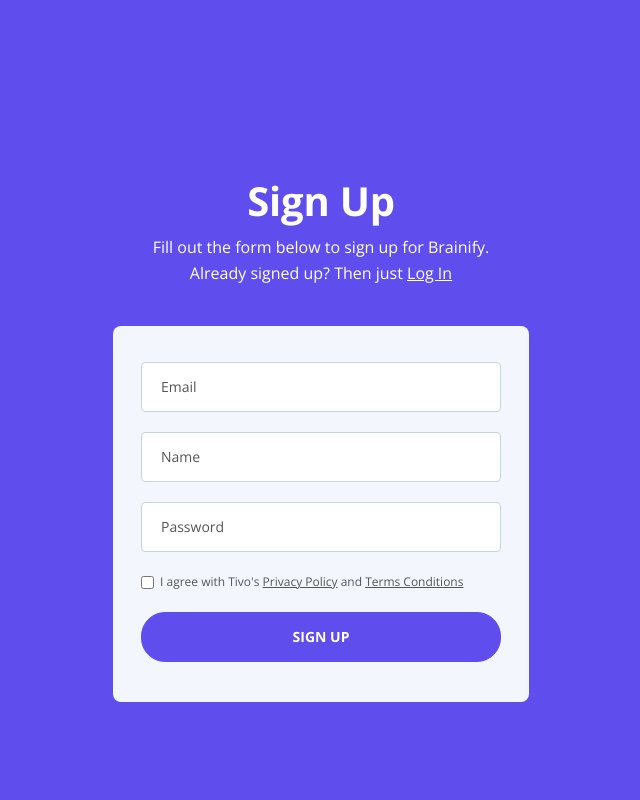
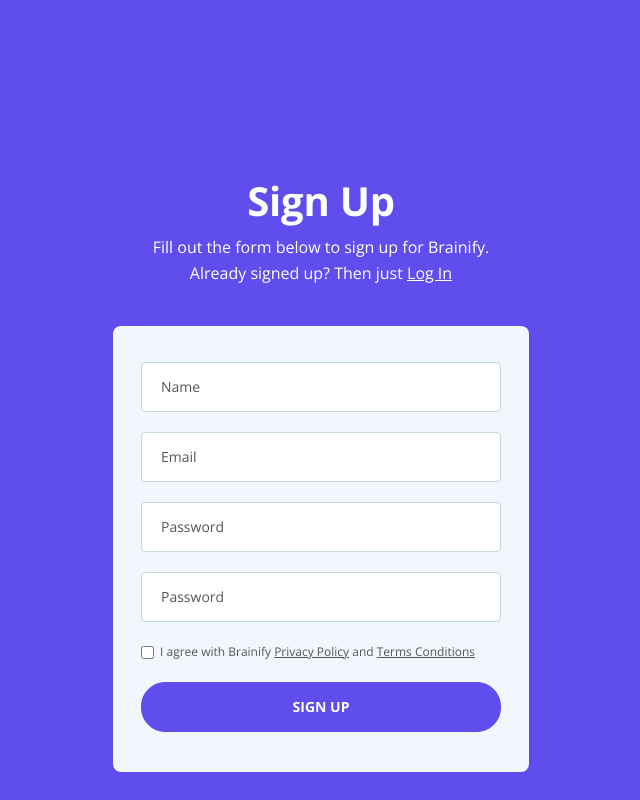
Before and after one commit to RudraMalvankar/KNOWHOW-TheNextBigThing, a PHP site: page /registration.php in a window 1280 px wide. Shown: the whole page, without its empty margins (319-959 px from the left). Run offline with PHP 8.4, Linux system fonts and the light colour scheme; some libraries are stand-ins or nearby versions.

Commit message:
Add files via upload
Minor changes in UI

```diff
--- a/registration.php
+++ b/registration.php
@@ -44,14 +44,14 @@
                     <!-- Sign Up Form -->
                     <div class="form-container">
                         <form id="signUpForm" data-toggle="validator" data-focus="false">
+                        <div class="form-group">
+                                <input type="text" class="form-control-input" id="sname" required>
+                                <label class="label-control" for="sname">Name</label>
+                                <div class="help-block with-errors"></div>
+                            </div>
                             <div class="form-group">
                                 <input type="email" class="form-control-input" id="semail" required>
                                 <label class="label-control" for="semail">Email</label>
-                                <div class="help-block with-errors"></div>
-                            </div>
-                            <div class="form-group">
-                                <input type="text" class="form-control-input" id="sname" required>
-                                <label class="label-control" for="sname">Name</label>
                                 <div class="help-block with-errors"></div>
                             </div>
                             <div class="form-group">
@@ -59,8 +59,13 @@
                                 <label class="label-control" for="spassword">Password</label>
                                 <div class="help-block with-errors"></div>
                             </div>
+                            <div class="form-group">
+                                <input type="text" class="form-control-input" id="sconfirm password" required>
+                                <label class="label-control" for="spassword">Password</label>
+                                <div class="help-block with-errors"></div>
+                            </div>
                             <div class="form-group checkbox">
-                                <input type="checkbox" id="sterms" value="Agreed-to-Terms" required>I agree with Tivo's <a href="privacy-policy.html">Privacy Policy</a> and <a href="terms-conditions.html">Terms Conditions</a>
+                                <input type="checkbox" id="sterms" value="Agreed-to-Terms" required>I agree with Brainify <a href="privacy-policy.html">Privacy Policy</a> and <a href="terms-conditions.html">Terms Conditions</a>
                                 <div class="help-block with-errors"></div>
                             </div>
                             <div class="form-group">
```
